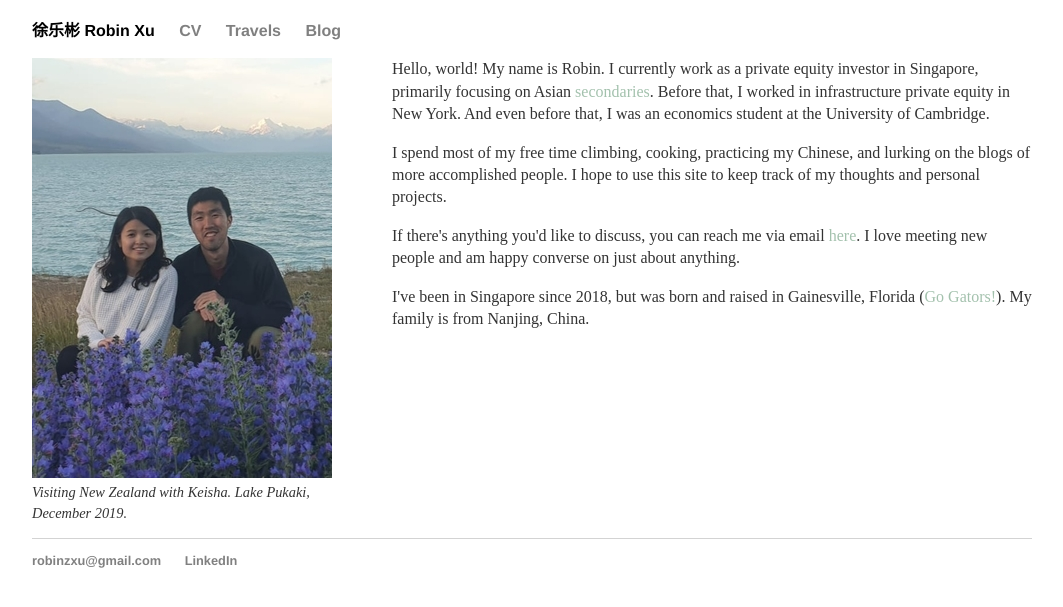
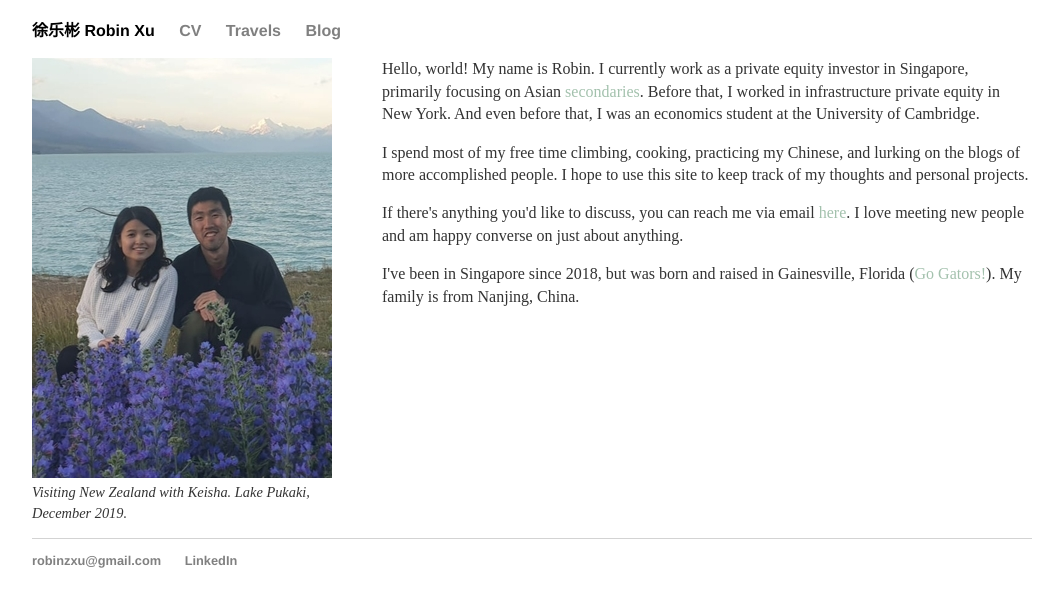
Before and after one commit to robinzxu/robinzxu.github.io, a Jekyll site: the page index.html, which Jekyll copies as it is, in a window 1280 px wide. Shown: the top 607 px of the page, without its empty margins (108-1171 px from the left). Built offline with Jekyll 4.4.1, drawn with Linux system fonts in a browser that asks for light colours.

Commit message:
Update main.css

```diff
--- a/css/main.css
+++ b/css/main.css
@@ -28,7 +28,7 @@ footer { border-top: 1px solid #d3d3d3; font-size: 0.8em; }
 .main_img {
     float: left;
     width: 300px;
-    padding: 0px 60px 15px 0px;
+    padding: 0px 50px 15px 0px;
  }
 
 #photo {
```
